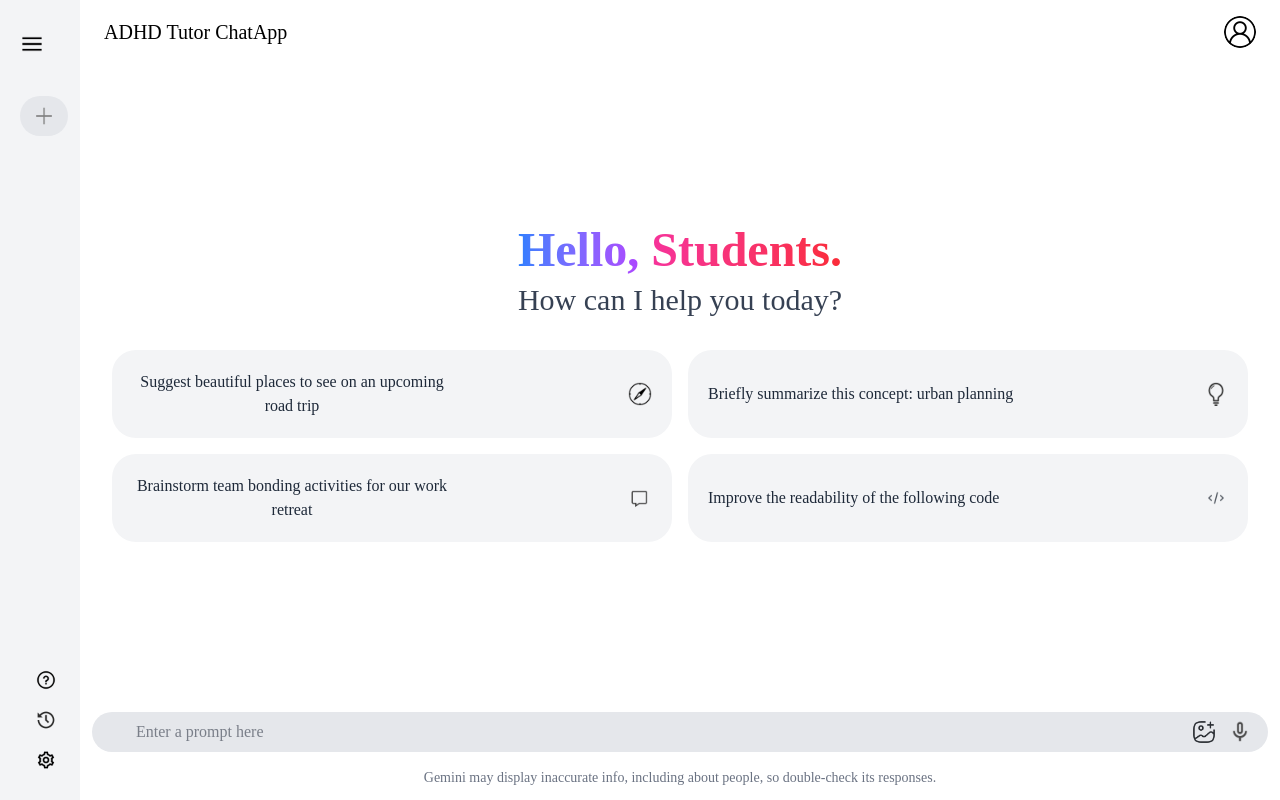
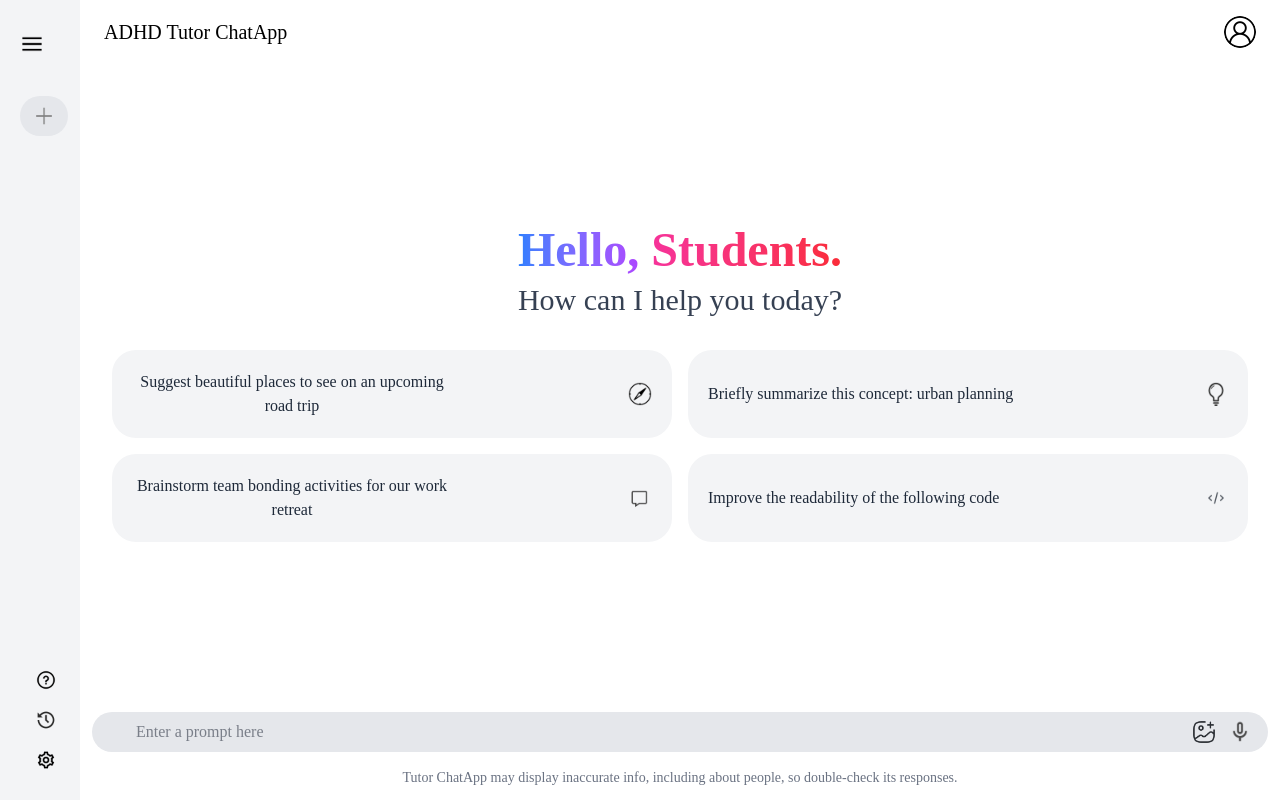
Before and after one commit to muzammilrahman-code/gemini-clone, a React (Vite) app in the folder client/: page / in a window 1280 px wide. Built offline with nearby package versions, Linux system fonts and the light colour scheme.

Commit message:
some changes

```diff
--- a/client/index.html
+++ b/client/index.html
@@ -4,7 +4,7 @@
     <meta charset="UTF-8" />
     <link rel="icon" type="image/svg+xml" href="/vite.svg" />
     <meta name="viewport" content="width=device-width, initial-scale=1.0" />
-    <title>Gemini Clone</title>
+    <title>Adhd Tutor ChatApp</title>
   </head>
   <body>
     <div id="root"></div>
--- a/client/src/components/Main/Main.jsx
+++ b/client/src/components/Main/Main.jsx
@@ -182,7 +182,7 @@ const SkeletonLoader = () => (
 
       {/* Footer */}
       <p className="text-center text-sm text-gray-500 pb-3">
-        Gemini may display inaccurate info, including about people, so double-check its responses.
+        Tutor ChatApp may display inaccurate info, including about people, so double-check its responses.
       </p>
     </div>
   );
```
Also changed, not shown: 1 other file (tests, documents, lock files or other folders).
